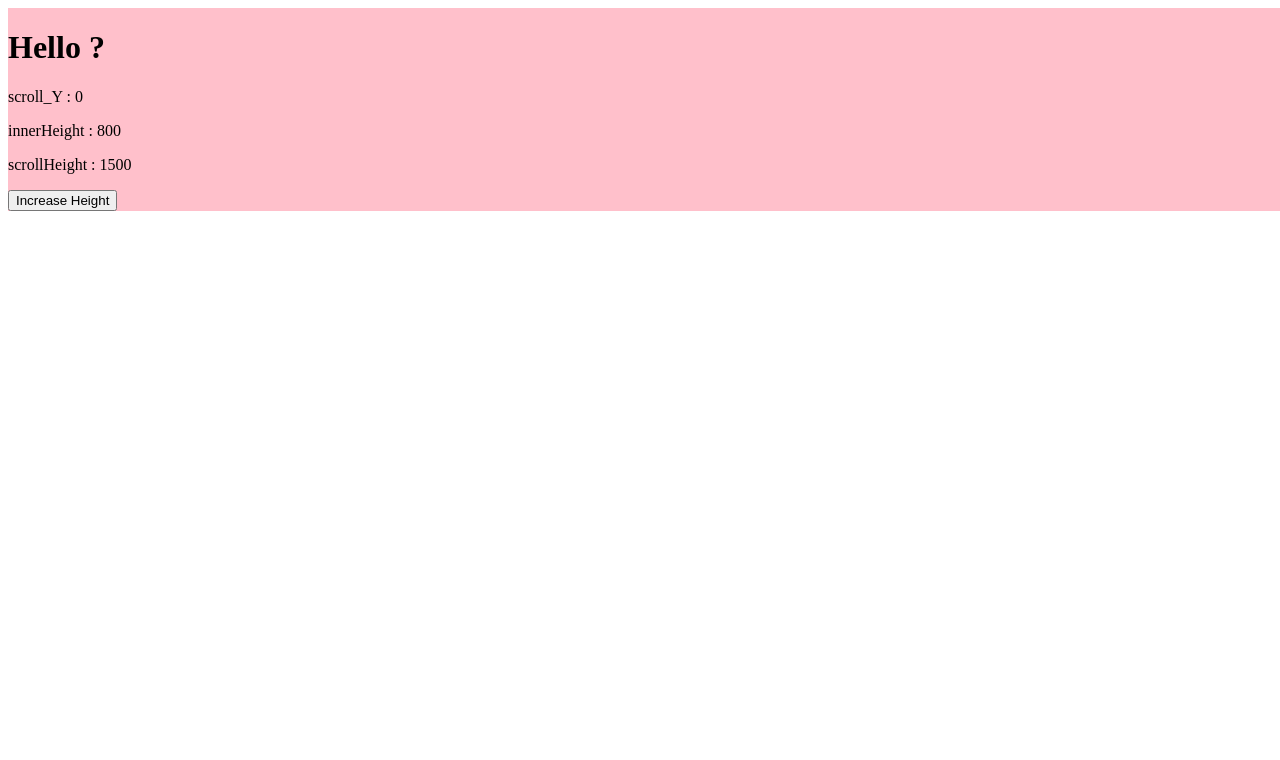
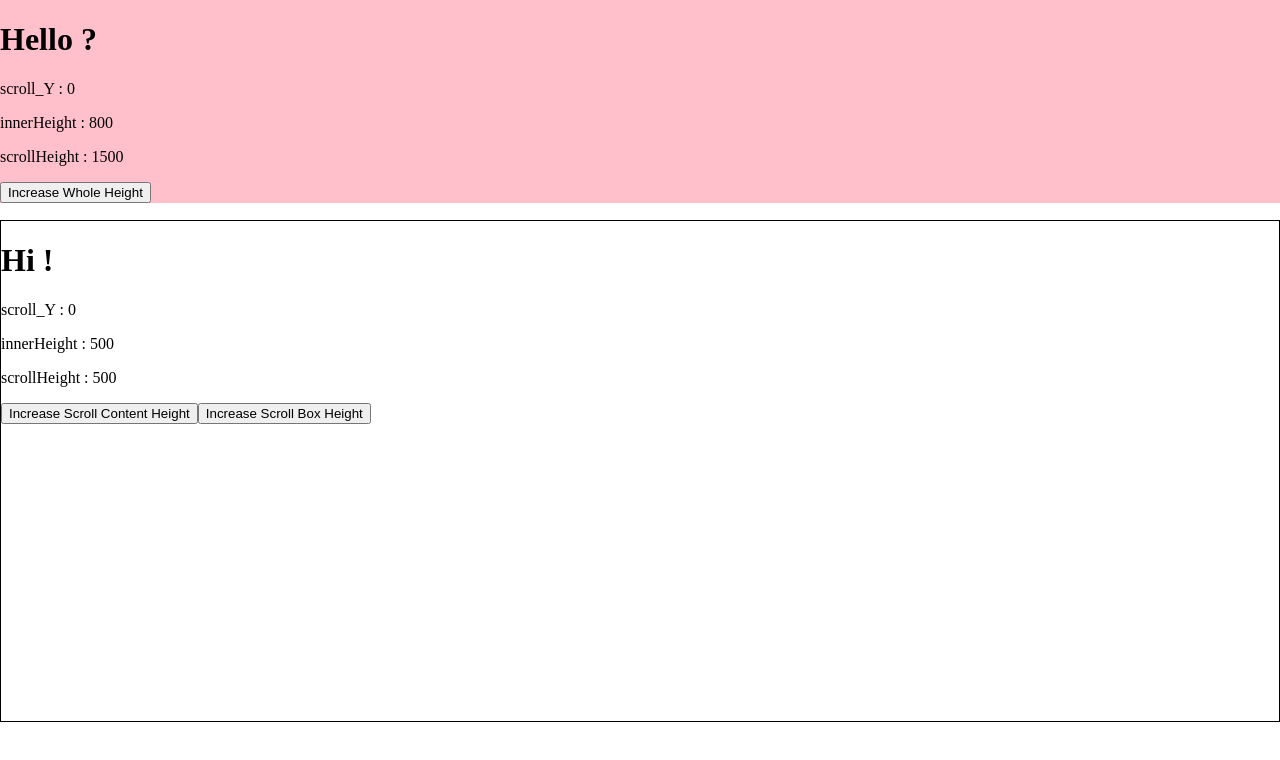
Before and after one commit to bwmelon97/Web_Study, a React (Create React App) app in the folder hooks-study/: page / in a window 1280 px wide. Shown: the top 760 px of the page. Built offline with nearby package versions, Linux system fonts and the light colour scheme; what typesafe-actions would draw is missing.

Commit message:
useScrollY 실패

```diff
--- /dev/null
+++ b/hooks-study/src/index.css
@@ -0,0 +1,3 @@
+body {
+    margin: 0;
+}
--- a/hooks-study/src/index.tsx
+++ b/hooks-study/src/index.tsx
@@ -8,6 +8,7 @@ import thunk from 'redux-thunk';
 import { BrowserRouter } from 'react-router-dom';
 
 import rootReducer from "./modules";
+import "./index.css";
 
 const store = createStore(rootReducer, applyMiddleware(thunk));
 
--- a/hooks-study/src/nomad-components/UseScrollYExample.tsx
+++ /dev/null
@@ -1,39 +0,0 @@
-import React, { useState } from "react";
-import styled from 'styled-components';
-
-import { useScrollY } from "../nomad-hooks";
-
-
-const Wrapper = styled.div<{height: number}>`
-    height: ${props => props.height}px;
-    width: 100%;
-`;
-
-const ContentBox = styled.div`
-    position: fixed;
-    width: 100%;
-    background-color: pink;
-`;
-
-
-function UseScrollYExample () {
-
-    const { scrollY, innerHeight, scrollHeight } = useScrollY();
-
-    const [boxheight, setBoxHeight] = useState(1500);
-    const increaseBoxHeight = () => setBoxHeight(h => h + 100)
-
-    return (
-        <Wrapper height={boxheight} >
-            <ContentBox>
-                <h1>Hello ?</h1>
-                <p> scroll_Y : {scrollY} </p>
-                <p> innerHeight : {innerHeight} </p>
-                <p> scrollHeight : {scrollHeight} </p>
-                <button onClick={increaseBoxHeight} >Increase Height</button>
-            </ContentBox>
-        </Wrapper>
-    )
-}
-
-export default UseScrollYExample
--- /dev/null
+++ b/hooks-study/src/nomad-components/UseScrollYExample/UseScrollYExample.style.ts
@@ -0,0 +1,34 @@
+import { Ref } from 'react';
+import styled from 'styled-components';
+
+
+export const Wrapper = styled.div<{height: number}>`
+    height: ${props => props.height}px;
+    width: 100%;
+`;
+
+export const ContentBox = styled.div`
+    position: fixed;
+    z-index: 1;
+    width: 100%;
+    background-color: pink;
+`;
+
+export const EmptyBlock = styled.div<{height: number}>`
+    height: ${props => props.height}px;
+`;
+
+export const ScrollBox =
+styled.div<{
+    height: number
+    ref: Ref<HTMLDivElement>
+}>`
+    position: relative;
+    height: ${props => props.height}px;
+    border: 1px solid black;
+    overflow-y: auto;
+`;
+
+export const ScrollContent = styled.div`
+    position: fixed;
+`;
--- /dev/null
+++ b/hooks-study/src/nomad-components/UseScrollYExample/index.tsx
@@ -0,0 +1,52 @@
+import React, { Ref, useState } from "react";
+
+import * as S from "./UseScrollYExample.style";
+import { useScrollY } from "../../nomad-hooks";
+
+
+function UseScrollYExample () {
+
+    const { scrollY, innerHeight, scrollHeight } = useScrollY();
+
+    const [boxheight, setBoxHeight] = useState(1500);
+    const increaseBoxHeight = () => setBoxHeight(h => h + 100)
+
+    const {
+        element,
+        scrollY: scrollYOfScrollBox,
+        innerHeight: innerHeightOfScrollBox,
+        scrollHeight: scrollHeightOfScrollBox,
+    } = useScrollY('component');
+    const [scrollBoxHeight, setScrollBoxHeight ] = useState(500);
+    const increaseScrollBoxHeight = () => setScrollBoxHeight(h => h + 50);
+
+    const [scrollContentHeight, setScrollContentHeight ] = useState(500);
+    const increaseScrollContentHeight = () => setScrollContentHeight(h => h + 50);
+
+    return (
+        <S.Wrapper height={boxheight} >
+            <S.ContentBox>
+                <h1>Hello ?</h1>
+                <p> scroll_Y : {scrollY} </p>
+                <p> innerHeight : {innerHeight} </p>
+                <p> scrollHeight : {scrollHeight} </p>
+                <button onClick={increaseBoxHeight} >Increase Whole Height</button>
+            </S.ContentBox>
+            <S.EmptyBlock height={220} />
+
+            <S.ScrollBox height={scrollBoxHeight} ref={element as Ref<HTMLDivElement>} >
+                <S.ScrollContent>
+                    <h1>Hi !</h1>
+                    <p> scroll_Y : {scrollYOfScrollBox} </p>
+                    <p> innerHeight : {innerHeightOfScrollBox} </p>
+                    <p> scrollHeight : {scrollHeightOfScrollBox} </p>
+                    <button onClick={increaseScrollContentHeight} >Increase Scroll Content Height</button>
+                    <button onClick={increaseScrollBoxHeight} >Increase Scroll Box Height</button>
+                </S.ScrollContent>
+                <S.EmptyBlock height={scrollContentHeight} />
+            </S.ScrollBox>
+        </S.Wrapper>
+    )
+}
+
+export default UseScrollYExample
--- a/hooks-study/src/nomad-hooks/useScrollY.ts
+++ b/hooks-study/src/nomad-hooks/useScrollY.ts
@@ -8,27 +8,35 @@ function useScrollY <T extends HTMLElement> (
     const isWindow = kind === 'window';
     const element = useRef<T>(null);
 
+    const DOMElement = element.current;
+    console.log('[useScroll] ' + DOMElement?.clientHeight )
+
     /* Scroll_Y : 스크롤바가 위치한 값 */
-    const getScrollY = useCallback(() => isWindow ? window.scrollY : element.current?.scrollTop, [isWindow])
-    const [scrollY, setScrollY] = useState<number>(getScrollY() as number);
+    const getScrollY = useCallback(() => isWindow ? window.scrollY :
+                                                    DOMElement? DOMElement.scrollTop : 0, [DOMElement, isWindow])
+    const [scrollY, setScrollY] = useState<number>(getScrollY());
     useEffect(() => {
-        const handleScroll = () => setScrollY(getScrollY() as number) ;
-        window.addEventListener('scroll', handleScroll);
+        const handleScroll = () => setScrollY(getScrollY()) ;
+        if (isWindow)   { window.addEventListener('scroll', handleScroll); }
+        else            { DOMElement?.addEventListener('scroll', handleScroll); }
         return () => {
-            window.removeEventListener('scroll', handleScroll);
+            if (isWindow)   { window.removeEventListener('scroll', handleScroll); }
+            else            { DOMElement?.removeEventListener('scroll', handleScroll); }
         }
-    }, [getScrollY])
+    }, [DOMElement, isWindow, getScrollY])
 
     /* 브라우저 창의 높이 값 | 오브젝트의 보여지는 부분의 높이 값 */
     const getInnerHeight = useCallback(() => isWindow ? window.innerHeight : element.current?.clientHeight, [isWindow])
     const [innerHeight, setInnerHeight] = useState<number>(getInnerHeight() as number);
     useEffect(() => {
+        console.log('[getInnerHeight] ' + DOMElement?.clientHeight )
+        setInnerHeight(getInnerHeight() as number);
         const handleResize = () => setInnerHeight(getInnerHeight() as number);
-        window.addEventListener('resize', handleResize);
+        if (isWindow) window.addEventListener('resize', handleResize);
         return () => {
-            window.removeEventListener('resize', handleResize);
+            if (isWindow) window.removeEventListener('resize', handleResize);
         }
-    }, [getInnerHeight])
+    }, [isWindow, getInnerHeight, DOMElement?.clientHeight])
 
     /* 전체 Body의 높이 값 | 오브젝트의 전체 높이 값 */
     const getScrollHeight = useCallback(() => isWindow ? document.body.scrollHeight : element.current?.scrollHeight, [isWindow])
```
